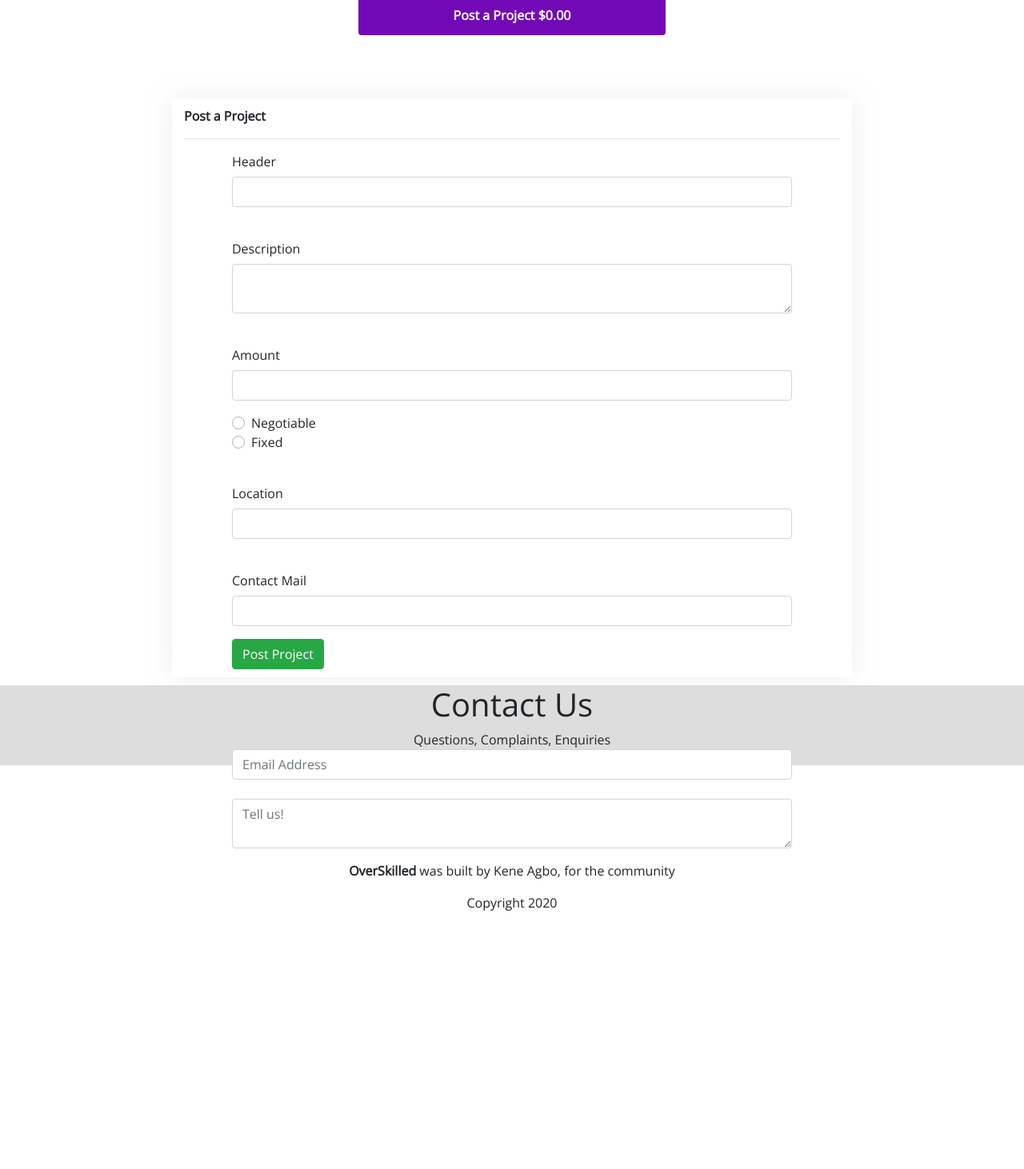
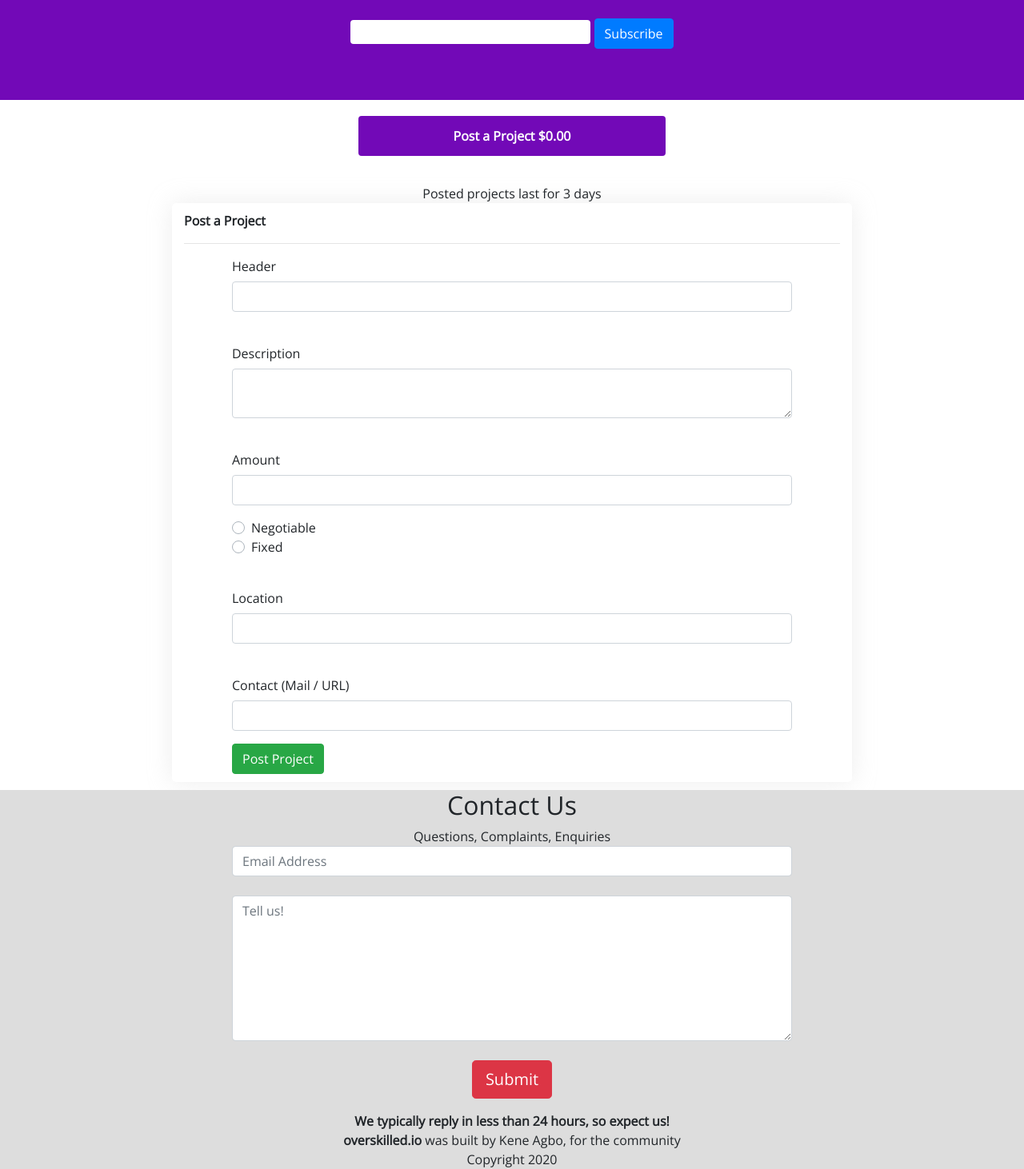
Before and after one commit to Xceptions/overskilled, a Vue app in the folder overskilledfrontend/: page /post in a window 1280 px wide. Shown: the part 273-1735 px from the top of the page at 80% size. Before the commit the page ends 1414 px from the top, so only its background shows below. Built offline with nearby package versions, Linux system fonts and the light colour scheme.

Commit message:
continued to rework the design

```diff
--- a/overskilledfrontend/src/App.vue
+++ b/overskilledfrontend/src/App.vue
@@ -2,7 +2,7 @@
   <div id="app">
     <div class="app_header" sticky>
       <b-navbar toggleable="lg" class='navbar' sticky>
-        <b-navbar-brand href="#" id="logo"><span>overskilled.io</span></b-navbar-brand>
+        <b-navbar-brand href="/home" id="logo"><span>overskilled.io</span></b-navbar-brand>
         <b-navbar-toggle target="nav-collapse"></b-navbar-toggle>
         <b-collapse id="nav-collapse" is-nav>
 
@@ -23,9 +23,14 @@
           </b-navbar-nav>
         </b-collapse>
       </b-navbar>
-        <div class='app_header_content'>
+      <div class='app_header_content'>
         <div id="app_header_content_text">Work From Home Projects</div>
-        <br>
+        <b>The number one place to find work from home projects</b>
+        <div>
+          <input id='subscribe_input' type='text'/> <b-button variant='primary'>Subscribe</b-button>
+        </div>
+      </div>
+      <div id='post-div'>
         <router-link to="/post">
           <button id='post-btn' type='button'>Post a Project $0.00</button>
         </router-link>
@@ -34,19 +39,20 @@
     </div>
 
     <div class="app_footer">
-      <h1>Contact Us</h1>
+      <h2>Contact Us</h2>
       <div>Questions, Complaints, Enquiries</div>
       <b-form class="b-form">
         <b-form-group id="input-group-1">
           <b-form-input v-model="text" placeholder="Email Address"></b-form-input>
           <br>
-          <b-form-textarea placeholder="Tell us!"></b-form-textarea>
+          <b-form-textarea placeholder="Tell us!" rows='7'></b-form-textarea>
+          <br>
+          <b-button variant='danger' size="lg">Submit</b-button>
         </b-form-group>
+        <b>We typically reply in less than 24 hours, so expect us!</b>
       </b-form>
-      <p>
-        <b>OverSkilled</b> was built by Kene Agbo, for the community
-        <p> Copyright {{ currentDate.getFullYear() }}
-      </p>
+      <b>overskilled.io</b> was built by Kene Agbo, for the community
+      <div> Copyright {{ currentDate.getFullYear() }}</div>
     </div>
   </div>
 </template>
@@ -65,7 +71,7 @@ export default {
 <style lang="scss">
 @import url('https://fonts.googleapis.com/css2?family=Open+Sans:wght@300;400&display=swap');
 $theme: #7209b7;
-$boxshadow: 0px 0px 30px 10px #eee;
+$boxshadow: 0px 0px 30px 10px #ddd;
 
 body, html {
   margin: 0;
@@ -82,8 +88,9 @@ div {
 }
 
 .navbar {
-  box-shadow: $boxshadow;
+  // box-shadow: $boxshadow;
   background-color: #fff;
+  border-bottom: 1px solid #ddd;
 }
 
 #logo {
@@ -130,12 +137,26 @@ div {
 .app_header_content {
   padding-top: 5%;
   padding-bottom: 5%;
-  color: #000;
+  color: #fff;
   text-align: center;
+  background-color: $theme;
 }
 
 #app_header_content_text {
   font-size: 60px;
+}
+
+#subscribe_input {
+  margin-top: 30px;
+  width: 300px;
+  border-radius: 4px;
+  border: 2px solid #fff;
+}
+
+#post-div {
+  margin-top: 20px;
+  margin-bottom: 20px;
+  text-align: center;
 }
 
 #post-btn {
@@ -158,7 +179,7 @@ div {
 
 .app_footer {
   margin-top: 10px;
-  height: 100px;
+  // height: 100px;
   background-color: #ddd;
   text-align: center;
 }
--- a/overskilledfrontend/src/views/Home.vue
+++ b/overskilledfrontend/src/views/Home.vue
@@ -23,8 +23,8 @@ $theme: #7209b7;
 
 #home_nav {
   // background-color: $theme;
-  border-top: 1px solid #ddd;
-  border-bottom: 3px solid #ddd;
+  // border-top: 1px solid #ddd;
+  border-bottom: 1px solid #ddd;
   height: 50px;
   line-height: 50px;
   vertical-align: middle;
--- a/overskilledfrontend/src/views/Post.vue
+++ b/overskilledfrontend/src/views/Post.vue
@@ -1,5 +1,6 @@
 <template>
   <div class="post">
+    <div id='post-write-up'>Posted projects last for 3 days</div>
     <div class='post-body'>
       <b>Post a Project</b>
       <hr/>
@@ -24,7 +25,7 @@
           <b-form-input v-model="form.location"></b-form-input>
         </b-form-group>
         <br>
-        <b-form-group label='Contact Mail'>
+        <b-form-group label='Contact (Mail / URL)'>
           <b-form-input v-model="form.contact_me"></b-form-input>
         </b-form-group>
         <b-button type='submit' variant="success">Post Project</b-button>
@@ -55,40 +56,24 @@ export default {
     postProject () {
       axios.post('http://127.0.0.1:8000/viewprojects', this.form)
         .then((res) => {
-          alert('done')
-          alert(res)
+          window.location.href = '/home'
         })
         .catch((err) => {
-          alert(err)
-          alert(JSON.stringify(this.form))
+          console.log(err)
+          alert('unable to post project. Please try again later...')
         })
     }
   }
-  // methods: {
-  //   onFileSelected (e) {
-  //     this.selectedFile = event.target.files[0]
-  //   },
-  //   onUpload () {
-  //     const fd = new FormData();
-  //     fd.append('image', this.selectedFile, this.selectedFile.name)
-  //     axios.post('http://127.0.0.1:8000/viewproject', fd, {
-  //       // third argument can be used to show upload
-  //       onUploadProgress: uploadEvent => {
-  //         console.log('Upload Progress: ' + Math.round(uploadEvent.loaded * 100/ uploadEvent.total))
-  //       }
-  //     })
-  //     .then(res => {
-  //       // get response to know if it worked
-  //       console.log(res)
-  //     })
-  //   }
-  // }
 }
 </script>
 
 <style scoped>
 .post {
   padding-top: 15px;
+}
+
+#post-write-up {
+  text-align: center;
 }
 
 .post-body {
```
Also changed, not shown: 2 other files (tests, documents, lock files or other folders).
